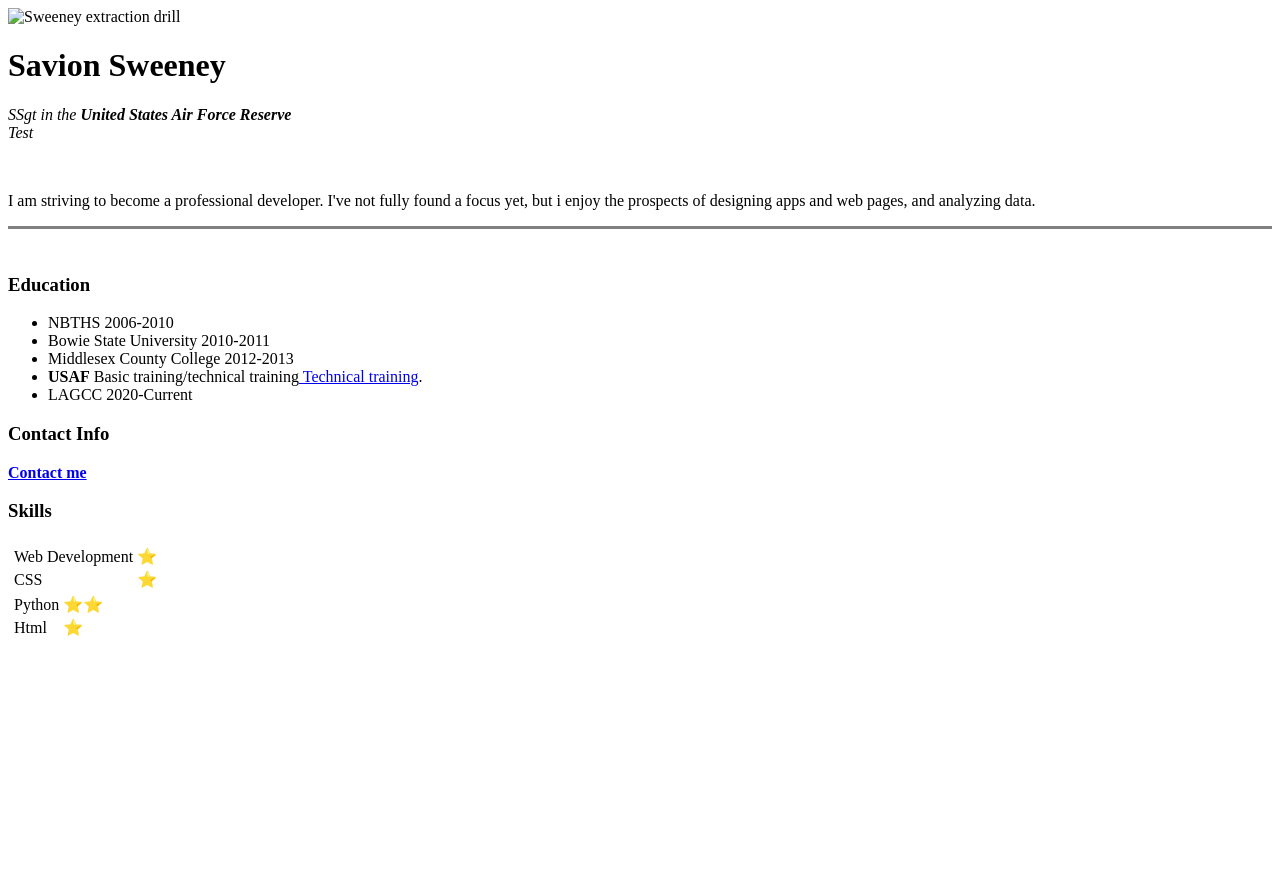
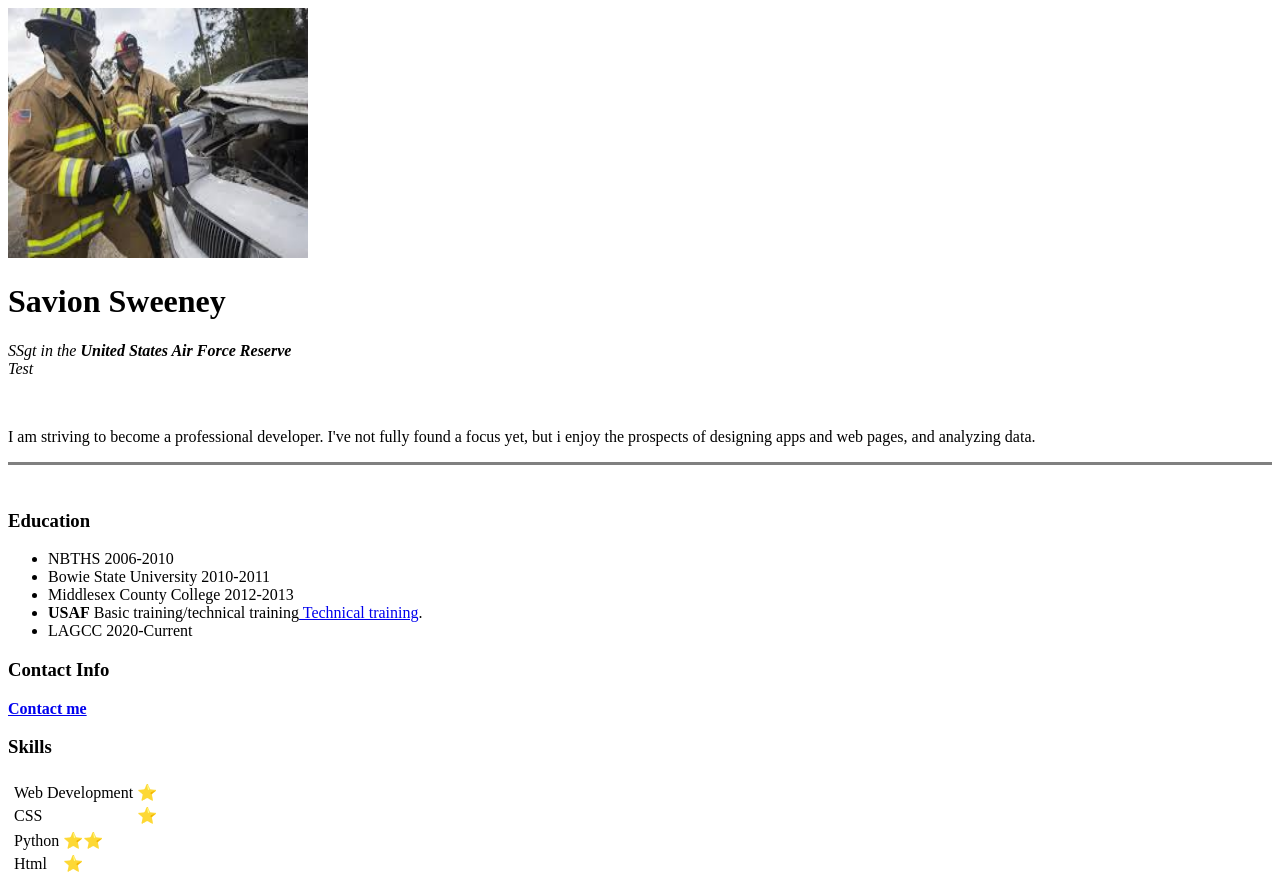
Before and after one commit to Savion92/cv, a plain HTML site: page index.html in a window 1280 px wide. Before the commit the page ends 800 px from the top, so only its background shows below. Drawn offline with Linux system fonts and the light colour scheme.

Commit message:
Update index.html

```diff
--- a/index.html
+++ b/index.html
@@ -5,7 +5,7 @@
         <title>Savion's Personal Site</title>
     </head>
     <body>
-        <img src="IMAGES/savion.jpeg" width="300" height="250" alt="Sweeney extraction drill">
+        <img src="https://raw.githubusercontent.com/Savion92/cv/main/savion.jpeg" width="300" height="250" alt="Sweeney extraction drill">
         <h1> Savion Sweeney</h1>
         <p>
             <em> SSgt in the <strong>United States Air Force Reserve</strong></em>
```
